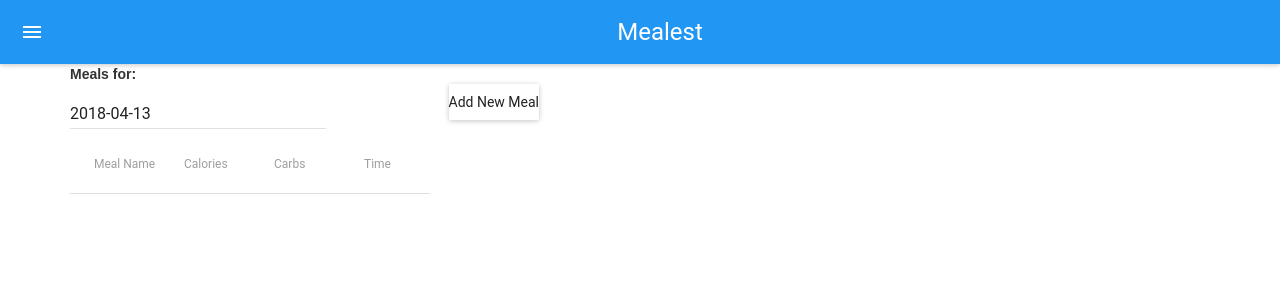
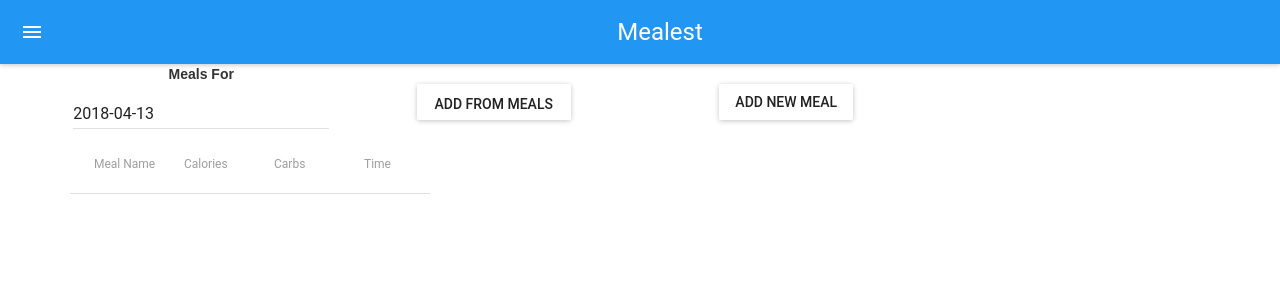
Before and after one commit to dkershner/fullstackFinalProject, a React (Create React App) app in the folder mealtracker/: page / in a window 1280 px wide. Shown: the top 300 px of the page. Built offline with nearby package versions, Linux system fonts and the light colour scheme; what react-tap-event-plugin would draw is missing.

Commit message:
added functionality

```diff
--- a/mealtracker/src/App.css
+++ b/mealtracker/src/App.css
@@ -1,5 +1,9 @@
 .App {
   text-align: center;
+}
+#addMeal {
+  padding:2px !important;
+
 }
 
 .App-logo {
--- a/mealtracker/src/Dashboard.jsx
+++ b/mealtracker/src/Dashboard.jsx
@@ -1,38 +1,49 @@
 import React, { Component } from 'react';
 import logo from './logo.svg';
-import { SelectField, MenuItem, RaisedButton, FlatButton, AppBar } from 'material-ui';
+import {TextField, TimePicker, Dialog, SelectField, MenuItem, RadioButton,
+  RadioButtonGroup, RaisedButton, FlatButton, AppBar } from 'material-ui';
 import DatePicker from 'material-ui/DatePicker';
 import {Label, Container, Row, Col} from 'reactstrap';
 import './App.css';
 import MealList from './MealList.jsx';
 import _ from "lodash";
 
-
+// The main page for the user
 class Dashboard extends Component {
   constructor(props){
       super(props)
       this.state={
         date:this.getDate(),
-        meals:{}
+        meals:{},
+        open:false
       }
       this.getDate=this.getDate.bind(this)
       this.changeDate=this.changeDate.bind(this)
       this.mealsForDate=this.mealsForDate.bind(this)
       this.dateString=this.dateString.bind(this)
       }
+    //Get todays date for the default date in the date picker
     getDate() {
       var today = new Date()
       today.setFullYear(today.getFullYear())
       return today
       this.mealsForDate()
     }
+    // This is used when a new date is selected in the date picker.
+    // It calls mealsForDate to fetch all the meals the user has scheduled
+    // on that date.
     changeDate(e, newDate) {
+      this.setState({date:newDate})
       this.mealsForDate()
-      this.setState({date:newDate})
     }
+
+    // Converts the date to a string in the format that we use for the server.
+    // This will make it easier to fetch for each date.
     dateString(date){
       //Change date to the string server uses
     }
+
+    // Find all the scheduled meals for a given date.
     mealsForDate() {
       var text = this.dateString(this.state.date)
       fetch()
@@ -63,31 +74,86 @@ class Dashboard extends Component {
           }
          )
       }
+  //TODO
+  handleOpen = () => {
+    this.setState({open: true});
+  };
+
+  //TODO
+  // When the submit button is hit this function will be used to add the
+  // added meal to the database and table. It also checks to make sure the
+  // meal is valid.
+  handleClose = () => {
+    this.setState({open: false});
+  };
+
+
   render() {
+    const actions = [
+      <FlatButton
+        label="Cancel"
+        primary={true}
+        onClick={this.handleClose}
+      />,
+      <FlatButton
+        label="Submit"
+        primary={true}
+        keyboardFocused={true}
+        onClick={this.handleClose}
+      />,
+    ];
     return (
       //Put Chosen days meals here with text fields Tables and buttons
       <div>
         <Container>
           <Row>
-            <Col id="mealsForLabel" lg={3} md={4} sm={4} xs={3}>
-              <Label >Meals for:</Label>
+            <Col lg={3} md={4} sm={4} xs={3}>
+              <Label id="mealsForLabel" >Meals For</Label>
               <DatePicker
-
                 value={this.state.date}
                 onChange={this.changeDate}
                 defaultDate={this.getDate()}
                 mode="landscape"
               />
             </Col>
+            <Col lg={3} md={4} sm={4} xs={3}>
+              <br/>
+              <RaisedButton id="addMeal" label="Add From Meals"></RaisedButton>
+            </Col>
             <Col lg={3} md={3} sm={3} xs={3}>
               <br/>
-              <RaisedButton> Add New Meal </RaisedButton>
+              <RaisedButton label="Add New Meal" onClick={this.handleOpen} />
+                <Dialog
+                  title={"Add Meal for " + this.state.date.toLocaleDateString()}
+                  actions={actions}
+                  modal={false}
+                  open={this.state.open}
+                  onRequestClose={this.handleClose}
+                >
+                <TextField
+                  hintText="Meal Name"
+                  floatingLabelText="Meal Name"
+                />
+                <TextField
+                  hintText="Calories"
+                  floatingLabelText="Calories"
+                />
+                <TextField
+                  hintText="Carbs"
+                  floatingLabelText="Carbs"
+                />
+                <TimePicker
+                  hintText="12hr Format"
+                />
+                </Dialog>
             </Col>
           </Row>
+
           <Row>
             <Col lg={4} md={5} sm={5} xs={5}>
               <MealList meals={this.state.meals}/>
             </Col>
+
           </Row>
         </Container>
       </div>
--- a/mealtracker/src/Meal.jsx
+++ b/mealtracker/src/Meal.jsx
@@ -8,6 +8,7 @@ import {
   TableRowColumn,
 } from 'material-ui/Table';
 
+// A table row for the MealList that represents a single meal.
 class Meal extends Component {
   render() {
     return (
--- a/mealtracker/src/MealList.jsx
+++ b/mealtracker/src/MealList.jsx
@@ -11,6 +11,7 @@ import Meal from './Meal.jsx';
 import _ from 'lodash';
 
 
+// Creates a table for all the meals on a given date
 class MealList extends Component {
   buildComps(meals) {
     return _.map(meals, meal => (<Meal key={meal.meal + meal.name} {...meal}/>))
--- a/mealtracker/src/TopBar.jsx
+++ b/mealtracker/src/TopBar.jsx
@@ -7,7 +7,7 @@ import NavigationClose from 'material-ui/svg-icons/navigation/close';
 import IconButton from 'material-ui/IconButton';
 import IconMenu from 'material-ui/IconMenu';
 
-
+// The nav bar at the top of our site
 const Logged = (props) => (
   <IconMenu
     {...props}
```
Lines whose indentation alone changed are shown as unchanged.
